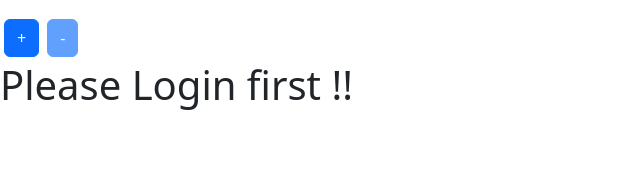
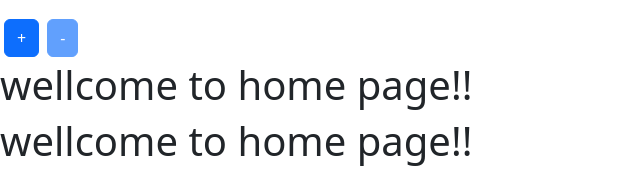
Before and after one commit to arefinMilen/React-JS, a React (Create React App) app in the folder my-app/: page / in a window 1280 px wide. Shown: the part 2052-2222 px from the top of the page, without its empty margins (0-640 px from the left). Before the commit the page ends 2169 px from the top, so only its background shows below. Built offline with nearby package versions, Linux system fonts and the light colour scheme.

Commit message:
added ternary and short circuit conditional

```diff
--- a/my-app/src/components/Conditional_Rendaring/index.js
+++ b/my-app/src/components/Conditional_Rendaring/index.js
@@ -7,23 +7,32 @@ class CONDITIONAL_RENDARING extends Component {
     super(props)
 
     this.state = {
-       isLoggedIn : false
+       isLoggedIn : true
     }
   }
 
   render() {
-    const isLoggedIn = this.state.isLoggedIn;
-    let element;
-    if(isLoggedIn){
-      element = <HomePage />;
-    }
-    else{
-      element = <LoginPage />;
-    }
+    const {isLoggedIn} = this.state;
+
+    // using if-else conditionl rendering
+    // let element;
+    // if(isLoggedIn){
+    //   element = <HomePage />;
+    // }
+    // else{
+    //   element = <LoginPage />;
+    // }
 
     return (
       <div>
-         {element}
+         {/* ternary operator conditional rendering */}
+        {isLoggedIn ? <HomePage /> : <LoginPage />}
+
+        {/* short circuting conditional rendering */}
+        {isLoggedIn && <HomePage />}
+        {!isLoggedIn && <LoginPage />}
+
+
       </div>
     )
   }
```
